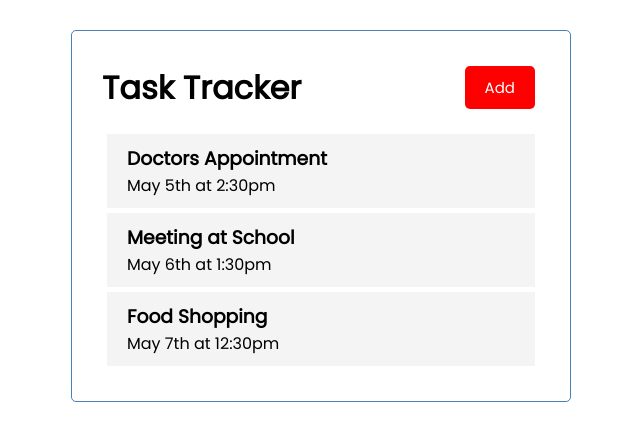
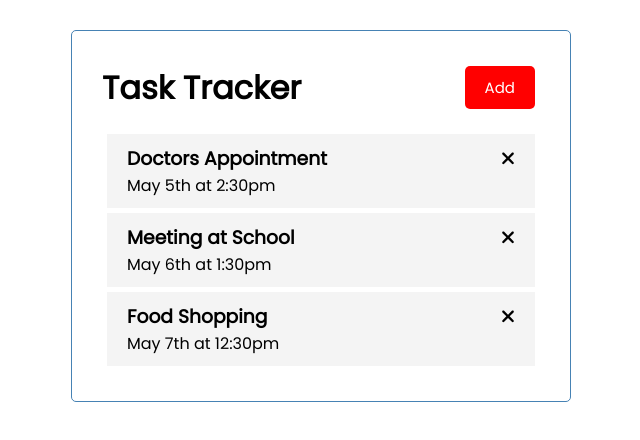
Before and after one commit to edwardgazitonline/traversyFive, an Angular app: page / in a window 1280 px wide. Shown: the top 440 px of the page, without its empty margins (319-959 px from the left). Built offline with nearby package versions, Linux system fonts and the light colour scheme.

Commit message:
adding font awsome
still black

```diff
--- a/package.json
+++ b/package.json
@@ -18,6 +18,12 @@
     "@angular/platform-browser": "^14.2.0",
     "@angular/platform-browser-dynamic": "^14.2.0",
     "@angular/router": "^14.2.0",
+    "@fortawesome/angular-fontawesome": "^0.10.2",
+    "@fortawesome/fontawesome-free": "^6.4.0",
+    "@fortawesome/fontawesome-svg-core": "^6.4.0",
+    "@fortawesome/free-brands-svg-icons": "^5.15.4",
+    "@fortawesome/free-regular-svg-icons": "^5.15.4",
+    "@fortawesome/free-solid-svg-icons": "^6.4.0",
     "rxjs": "~7.5.0",
     "tslib": "^2.3.0",
     "zone.js": "~0.11.4"
--- a/src/app/components/task-item/task-item.component.css
+++ b/src/app/components/task-item/task-item.component.css
@@ -4,3 +4,13 @@
   padding: 10px 20px;
   cursor: pointer;
 }
+
+.task.reminder {
+  border-left: 5px solid green;
+}
+
+.task h3 {
+  display: flex;
+  align-items: center;
+  justify-content: space-between;
+}
--- a/src/app/components/task-item/task-item.component.html
+++ b/src/app/components/task-item/task-item.component.html
@@ -1,4 +1,4 @@
 <div class="task">
-  <h3>{{task.text}}</h3>
+  <h3>{{task.text}} <fa-icon [icon]="faTimes"></fa-icon></h3>
   <p>{{task.day}}</p>
 </div>
--- a/src/app/components/task-item/task-item.component.ts
+++ b/src/app/components/task-item/task-item.component.ts
@@ -1,6 +1,7 @@
 import { Component, Input, OnInit } from '@angular/core';
 
 import { Task } from '../../Task';
+import { faTimes } from '@fortawesome/free-solid-svg-icons';
 
 @Component({
   selector: 'app-task-item',
@@ -10,7 +11,7 @@
 export class TaskItemComponent implements OnInit {
   @Input()
   task!: Task;
-
+  faTimes = faTimes;
   constructor() { }
 
   ngOnInit(): void {
```
Also changed, not shown: src/app/app.module.ts (+11 -8 lines), 1 other file (tests, documents, lock files or other folders).
